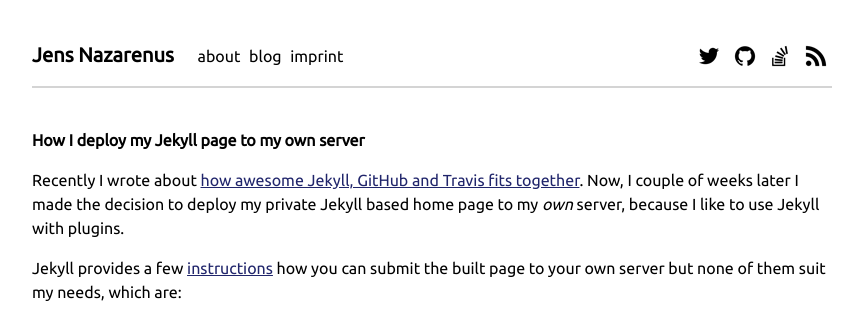
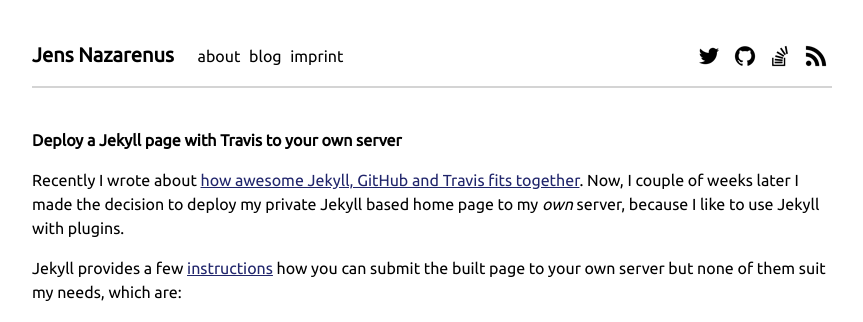
Before and after one commit to jens-na/jens-na.github.io, a Jekyll site: the page built from _posts/2014-01-22-jekyll-deploy-own-server.md, in a window 1280 px wide. Shown: the top 322 px of the page, without its empty margins (208-1071 px from the left). Built offline with Jekyll 4.4.1, drawn with Linux system fonts in a browser that asks for light colours.

Commit message:
edited post title

```diff
--- a/_posts/2014-01-22-jekyll-deploy-own-server.md
+++ b/_posts/2014-01-22-jekyll-deploy-own-server.md
@@ -1,6 +1,6 @@
 ---
 layout: post
-title: How I deploy my Jekyll page to my own server
+title: Deploy a Jekyll page with Travis to your own server
 ---
 
 {{ page.title }}
```
